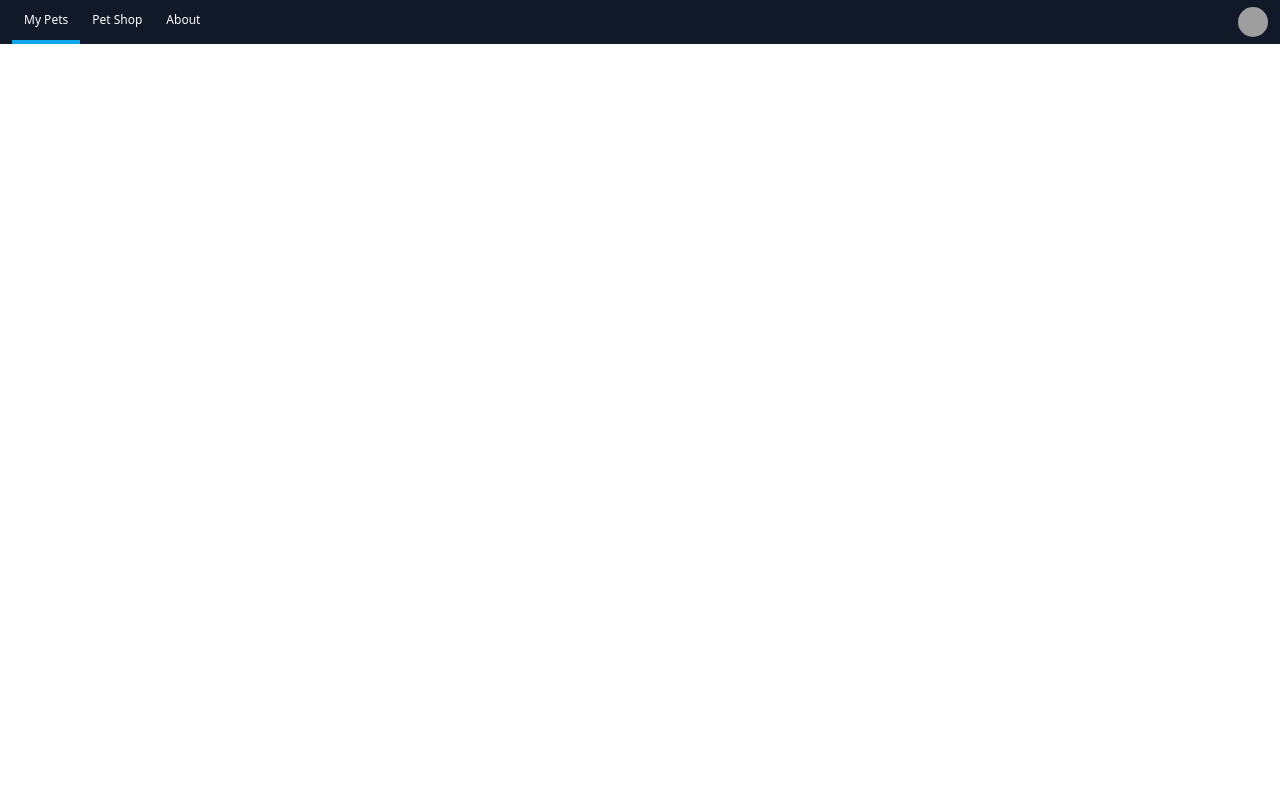
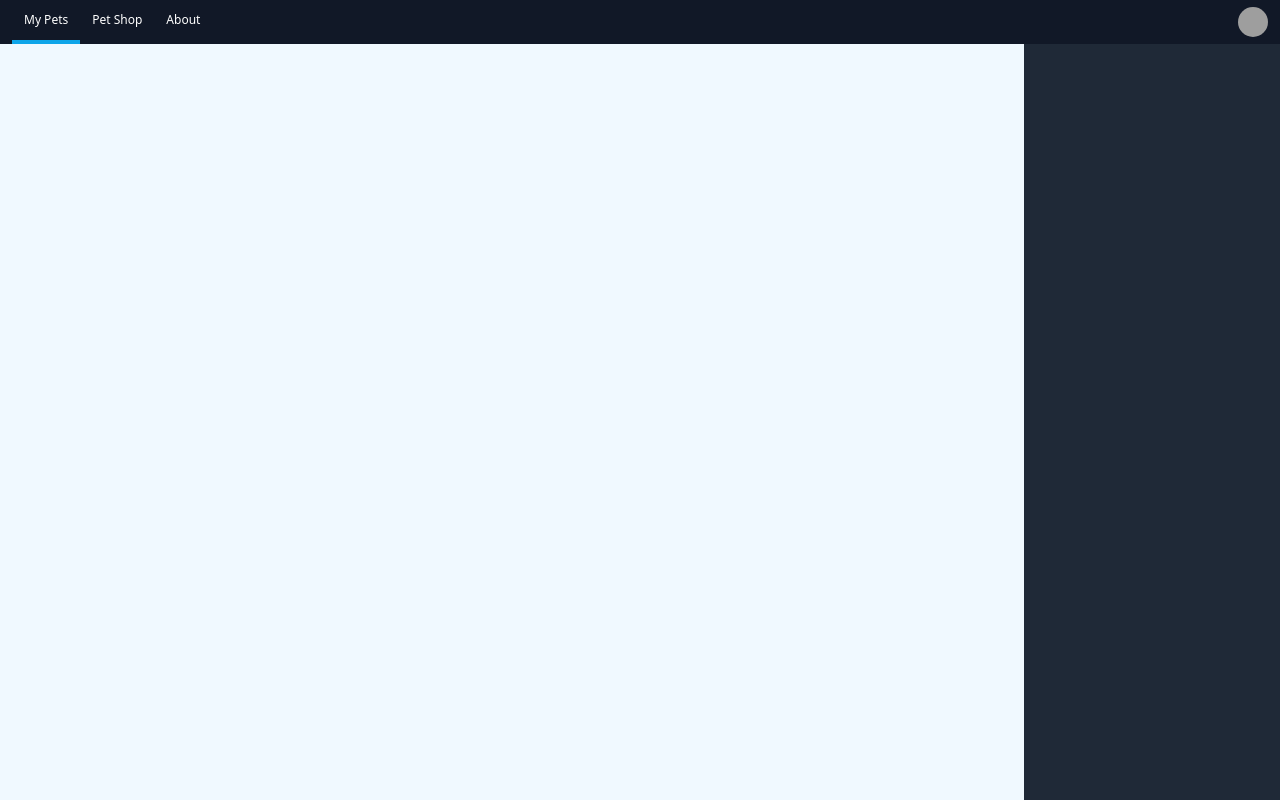
Before and after one commit to Acrylic125/web-pets, a Next.js app: page / in a window 1280 px wide. Built offline with nearby package versions, Linux system fonts and the light colour scheme; grey boxes are pictures that could not be loaded.

Commit message:
Pets page styling // Removing Scrollbar

```diff
--- a/pages/index.tsx
+++ b/pages/index.tsx
@@ -9,7 +9,13 @@ const Home: NextPage = () => {
   return (
     <>
       <PageHead title="Home" />
-      <NavigationBar selectedPage="My Pets" />
+      <div className="bg-sky-50 w-full h-screen flex flex-col">
+        <NavigationBar selectedPage="My Pets" />
+        <div className="flex flex-1 flex-col md:flex-row">
+          <section className="flex-1"></section>
+          <aside className="bg-gray-800 w-full md:w-1/5 h-full overflow-y-scroll"></aside>
+        </div>
+      </div>
     </>
   );
 };
--- a/pages/pet/index.tsx
+++ b/pages/pet/index.tsx
@@ -5,7 +5,12 @@ export default function PetPage() {
   return (
     <>
       <PageHead title="Home" />
-      <NavigationBar selectedPage="My Pets" />
+      <div className="w-full h-full">
+        <NavigationBar selectedPage="My Pets" />
+        <div>
+          <aside></aside>
+        </div>
+      </div>
     </>
   );
 }
--- a/styles/globals.css
+++ b/styles/globals.css
@@ -1,6 +1,10 @@
 @tailwind base;
 @tailwind components;
 @tailwind utilities;
+
+* {
+  scroll-behavior: smooth;
+}
 
 html,
 body {
--- a/styles/index.css
+++ b/styles/index.css
@@ -1,3 +1,12 @@
 @import "tailwindcss/base";
 @import "tailwindcss/components";
 @import "tailwindcss/utilities";
+
+*:not(.see-scrollbar)::-webkit-scrollbar {
+  display: none;
+}
+
+* {
+  -ms-overflow-style: none;
+  scrollbar-width: none;
+}
```
